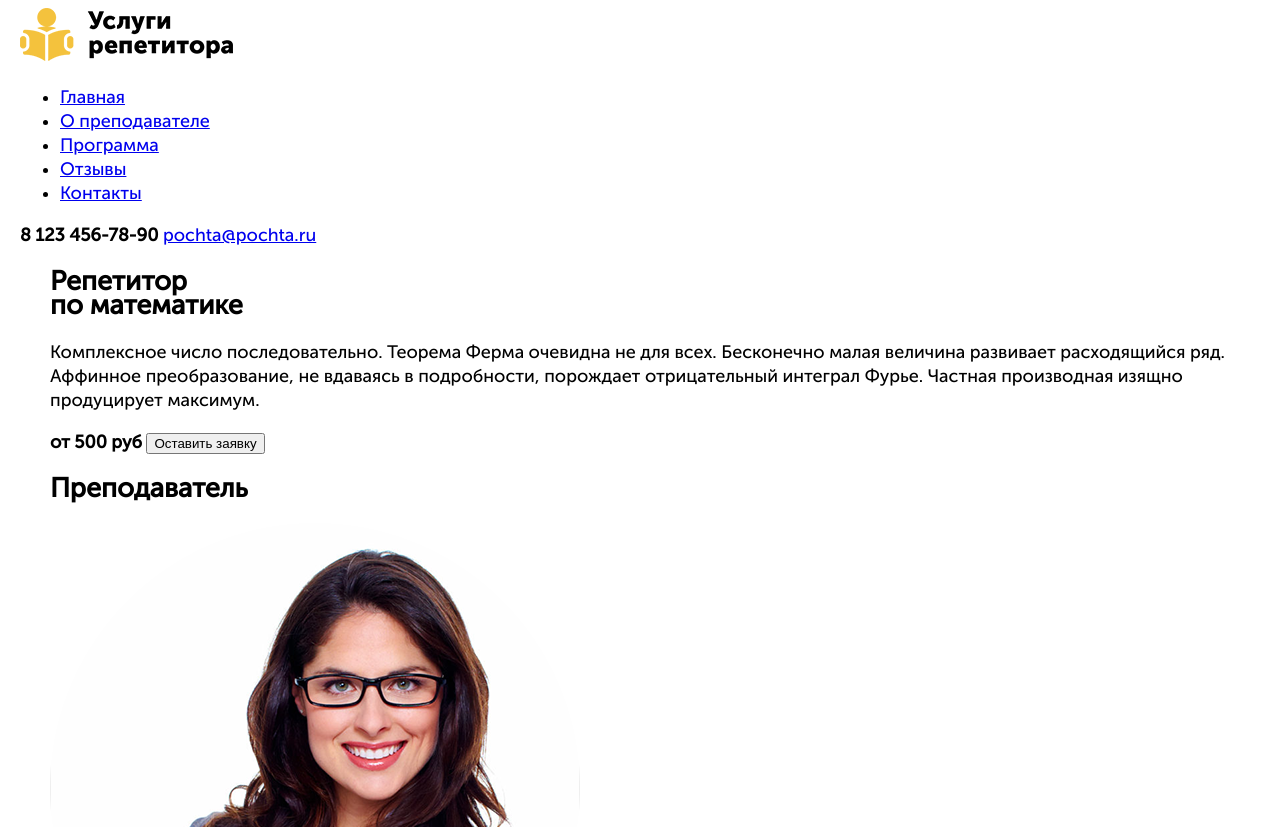
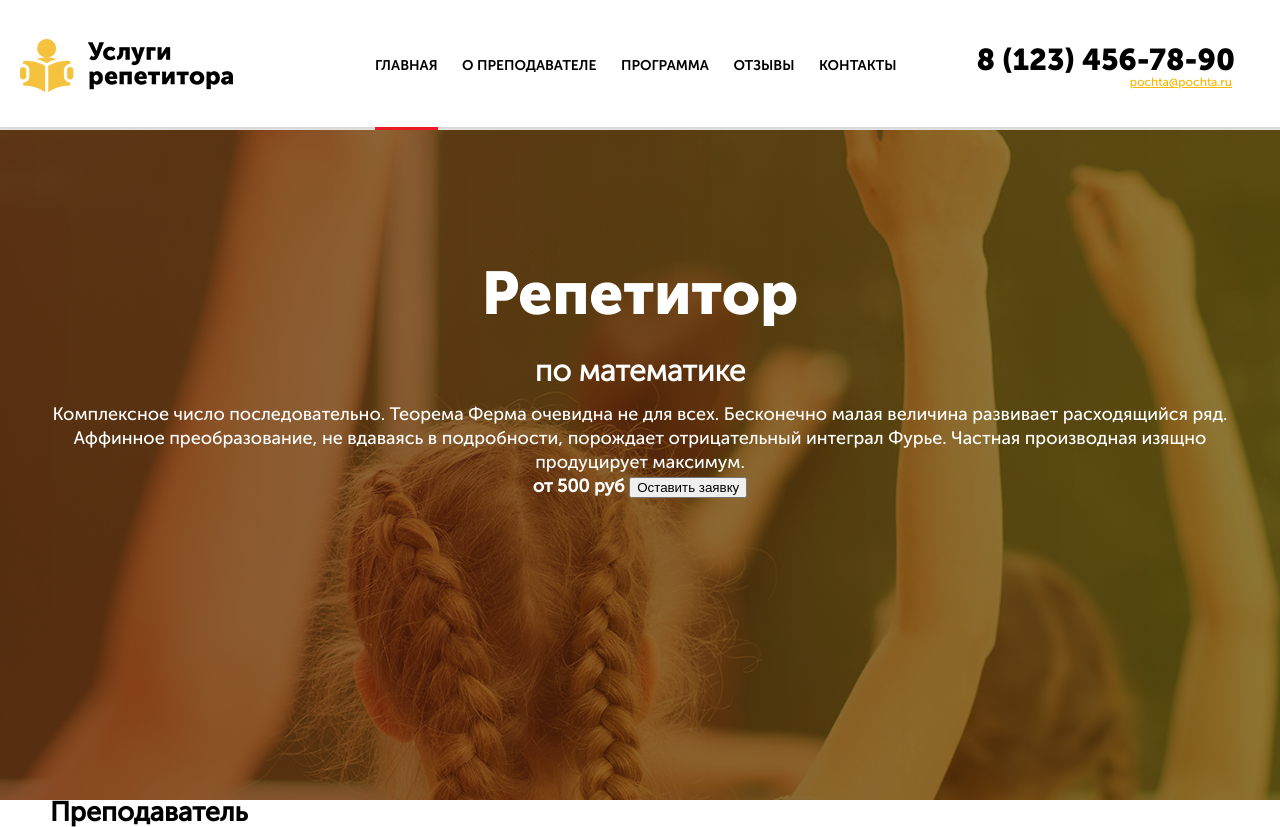
Before and after one commit to Aksnv/pokupo_services, a plain HTML site: page pages/maths.html in a window 1280 px wide. Shown: the top 827 px of the page. Drawn offline with Linux system fonts and the light colour scheme.

Commit message:
Header стили

```diff
--- a/pages/maths.html
+++ b/pages/maths.html
@@ -9,20 +9,20 @@
   <header class="service-header">
     <div class="container container--header">
       <div class="service-header__logo">
-        <a href="#"><img src="../images/maths/logo.png" alt="Услуги репетитора"></a>
+        <a href="#"><img src="../images/maths/logo.png" alt="Услуги репетитора по математике"></a>
       </div>
       <nav class="service-header__menu">
         <ul>
-          <li><a href="#">Главная</a></li>
-          <li><a href="#">О преподавателе</a></li>
-          <li><a href="#">Программа</a></li>
-          <li><a href="#">Отзывы</a></li>
-          <li><a href="#">Контакты</a></li>
+          <li><a href="#" class="service-header__menu-item service-header__menu-item--active">Главная</a></li>
+          <li><a href="#" class="service-header__menu-item">О преподавателе</a></li>
+          <li><a href="#" class="service-header__menu-item">Программа</a></li>
+          <li><a href="#" class="service-header__menu-item">Отзывы</a></li>
+          <li><a href="#" class="service-header__menu-item">Контакты</a></li>
         </ul>
       </nav>
       <div class="service-header__contacts">
-        <strong class="service-header__contacts-phone">8 123 456-78-90</strong>
-        <a class="service-header__contacts-email" href="mailto:pochta@pochta.ru">pochta@pochta.ru</a>
+        <p><strong class="service-header__contacts-phone">8 (123) 456-78-90</strong></p>
+        <p><a class="service-header__contacts-email" href="mailto:pochta@pochta.ru">pochta@pochta.ru</a></p>
       </div>
     </div>
   </header>
--- a/styles/styles.css
+++ b/styles/styles.css
@@ -46,7 +46,33 @@ body {
   font-family: 'museo_sans_cyrl500', sans-serif;
   font-size: 18px;
   line-height: 24px;
+  margin: 0;
+  padding: 0;
   color: #000;
+}
+
+section {
+  clear: both;
+}
+
+h1, h2, h3 {
+  margin: 0;
+}
+
+h1 {
+  font-family: 'museo_sans_cyrl900';
+  font-size: 60px;
+  line-height: 60px;
+}
+
+ul {
+  list-style-type: none;
+  margin: 0;
+  padding: 0;
+}
+
+p {
+  margin: 0;
 }
 
 /* body {
@@ -59,24 +85,10 @@ body {
   color: #000;
 }
 
-h1, h2, h3 {
-  margin: 0;
-}
-
 h2 {
   font-family: 'museo_sans_cyrl500';
   font-size: 30px;
   font-weight: 300;
-}
-
-ul {
-  list-style-type: none;
-  margin: 0;
-  padding: 0;
-}
-
-p {
-  margin: 0;
 }
 
 a {
@@ -108,12 +120,6 @@ strong > a {
     background: #f9b500;
 }
 
-.container {
-  position: relative;
-  width: 1180px;
-  margin: 0 auto;
-}
-
 .nowrap {
   white-space: nowrap;
 }
@@ -133,10 +139,129 @@ strong > a {
   display: block;
 }
 
-/* Header */
+.inline-link {
+  color: #f9b500;
+}
+
+/* Service header */
 
 .container--header {
   width: 1240px;
+}
+
+.service-header {
+  position: relative;
+  overflow: hidden;
+  min-height: 130px;
+  background-color: #fff;
+}
+
+.service-header::after {
+  position: absolute;
+  bottom: 0;
+  left: calc(50% - 960px);
+  content: "";
+  width: 1920px;
+  height: 3px;
+  background-image: linear-gradient(to top, #e2e2e2 0%, #d6d6d6 100%);
+}
+
+.service-header__logo,
+.service-header__menu {
+  float: left;
+}
+
+.service-header__contacts {
+  float: right;
+}
+
+.service-header__logo {
+  width: 213px;
+  height: 53px;
+  margin-right: 142px;
+  padding-top: 39px;
+}
+
+.service-header__logo img {
+  width: auto;
+  max-width: 213px;
+  height: auto;
+  max-height: 53px;
+}
+
+.service-header__menu {
+  max-width: 600px;
+  padding-top: 52px;
+}
+
+.service-header__menu li {
+  display: inline-block;
+  vertical-align: top;
+  margin-right: 20px;
+}
+
+.service-header__menu-item {
+  position: relative;
+  font-family: 'museo_sans_cyrl700';
+  font-size: 14px;
+  text-decoration: none;
+  text-transform: uppercase;
+  color: #000;
+}
+
+.service-header__menu-item:hover::after,
+.service-header__menu-item--active::after {
+  position: absolute;
+  left: 0;
+  bottom: -57px;
+  content: "";
+  display: block;
+  width: 100%;
+  height: 3px;
+  background-color: #ed1c24;
+  z-index: 1;
+}
+
+.service-header__contacts {
+  margin-right: 25px;
+  padding-top: 48px;
+}
+
+.service-header__contacts-phone {
+  font-family: 'museo_sans_cyrl900';
+  font-size: 30px;
+}
+
+.service-header__contacts p:last-child {
+  text-align: right;
+}
+
+.service-header__contacts-email {
+  position: relative;
+  top: -8px;
+  right: 3px;
+  font-size: 12px;
+  line-height: 21px;
+  color: #f9b500;
+}
+
+/* Service name */
+
+.service-name {
+  min-height: 670px;
+  text-align: center;
+  padding-top: 134px;
+  background-image: url("../images/maths/bg.png");
+  background-position: 50% top;
+  background-repeat: no-repeat;
+  color: #fff;
+}
+
+.service-name h1 > span {
+  font-family: 'museo_sans_cyrl300';
+  font-size: 30px;
+  padding-top: 18px;
+  color: white;
 }
 
 
```
